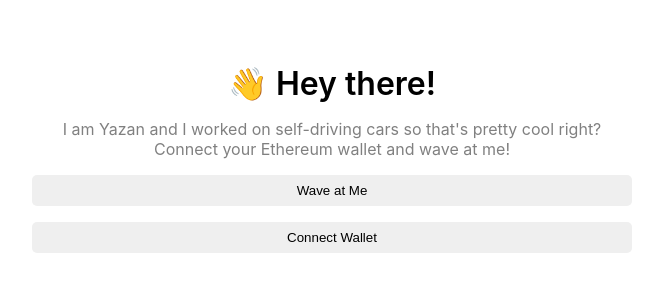
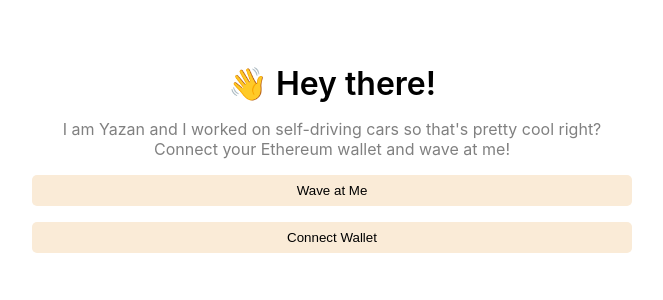
Before and after one commit to alhusamia/waveProtalFront, a Next.js app: page / in a window 1280 px wide. Shown: the top 300 px of the page, without its empty margins (308-971 px from the left). Built offline with nearby package versions, Linux system fonts and the light colour scheme.

Commit message:
change color

```diff
--- a/styles/globals.css
+++ b/styles/globals.css
@@ -46,5 +46,5 @@
   padding: 8px;
   border: 0;
   border-radius: 5px;
-  background-color: "red";
+  background-color: antiquewhite;
 }
```
